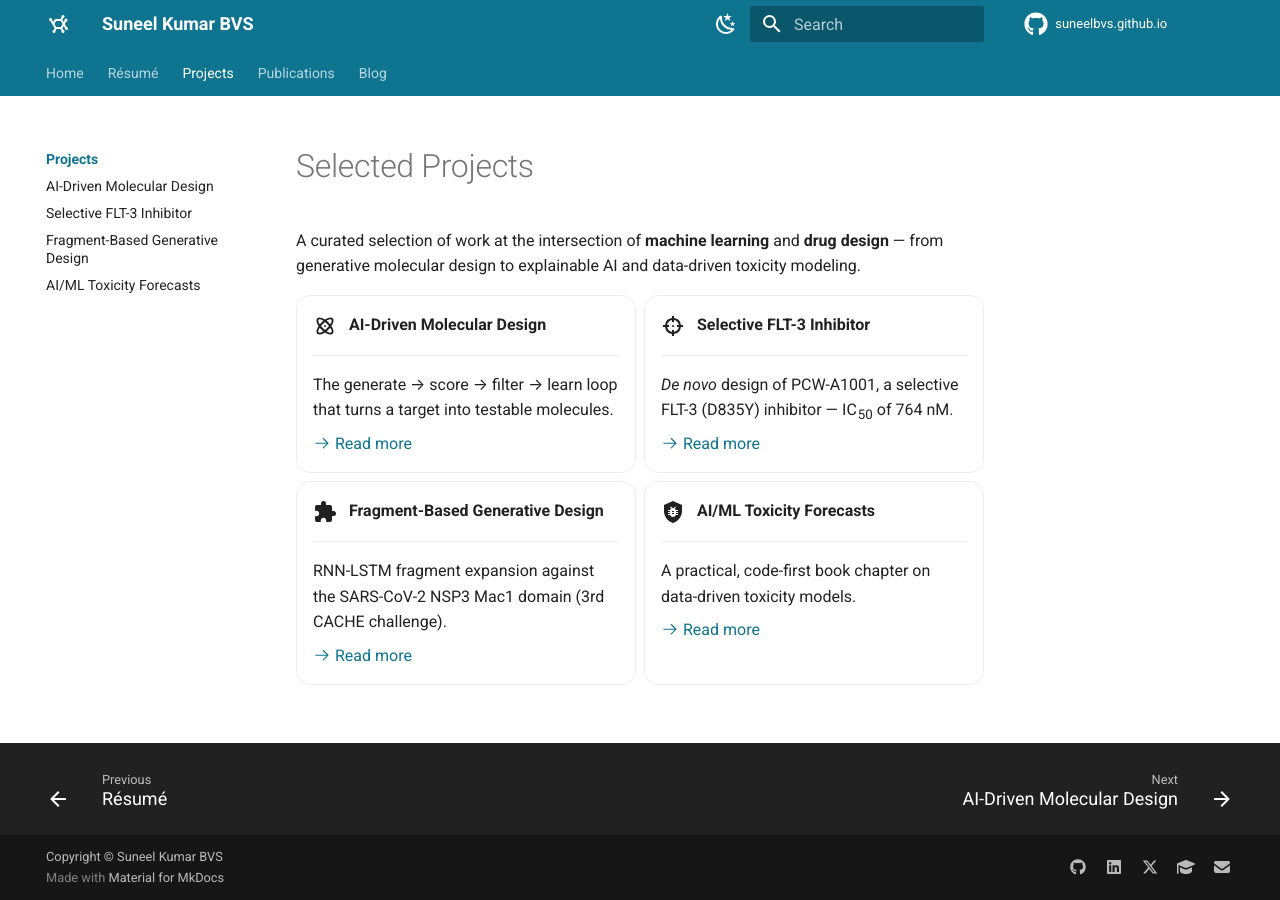
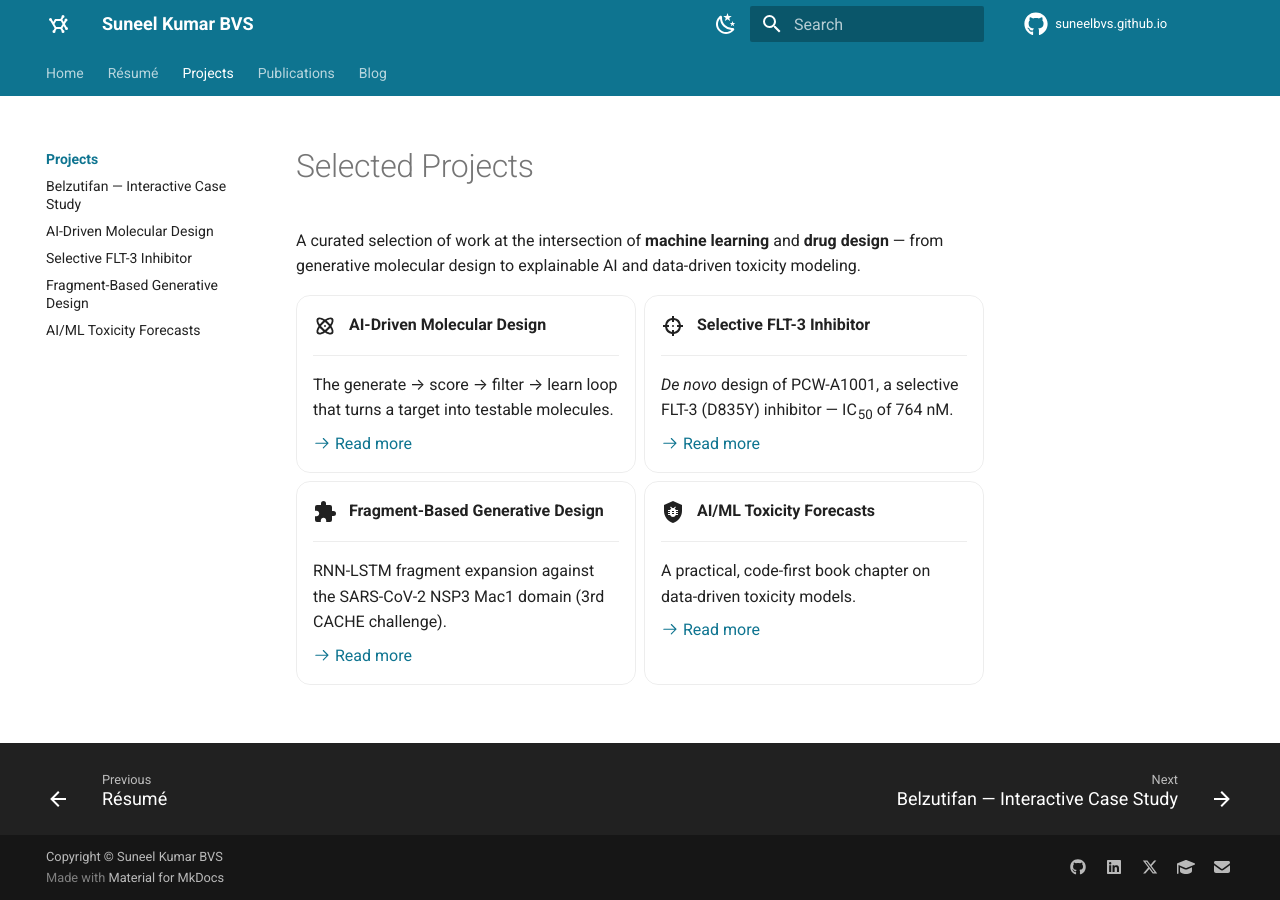
Before and after one commit to suneelbvs/suneelbvs.github.io, an MkDocs documentation site: the page built from docs/projects/index.md, in a window 1280 px wide. Built offline with MkDocs 1.6.1 and Material for MkDocs 9.7.7, drawn with Linux system fonts in a browser that asks for light colours; comment, search, counter and statistics services are not loaded.

Commit message:
add belzutifan case study to navigation

```diff
--- a/mkdocs.yml
+++ b/mkdocs.yml
@@ -52,6 +52,7 @@ nav:
   - Résumé: resume.md
   - Projects:
       - projects/index.md
+      - Belzutifan — Interactive Case Study: projects/belzutifan-case-study/index.html
       - AI-Driven Molecular Design: projects/ai-molecular-design.md
       - Selective FLT-3 Inhibitor: projects/flt3-inhibitor.md
       - Fragment-Based Generative Design: projects/fragment-based-design.md
```
